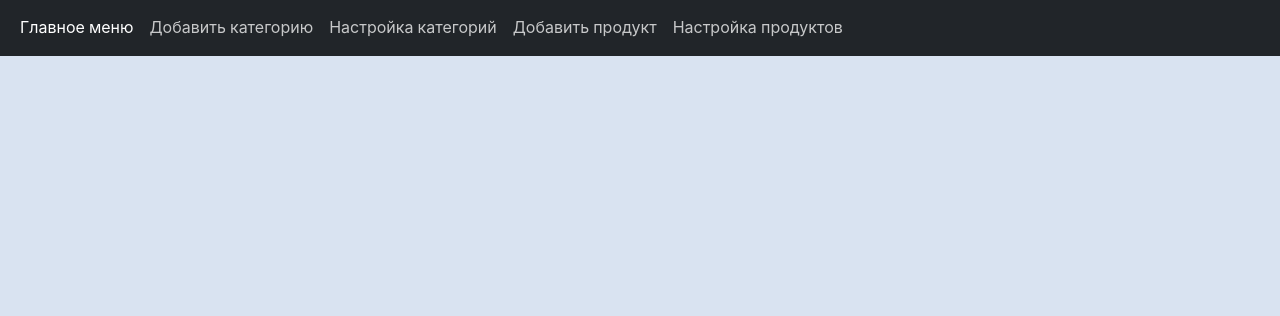
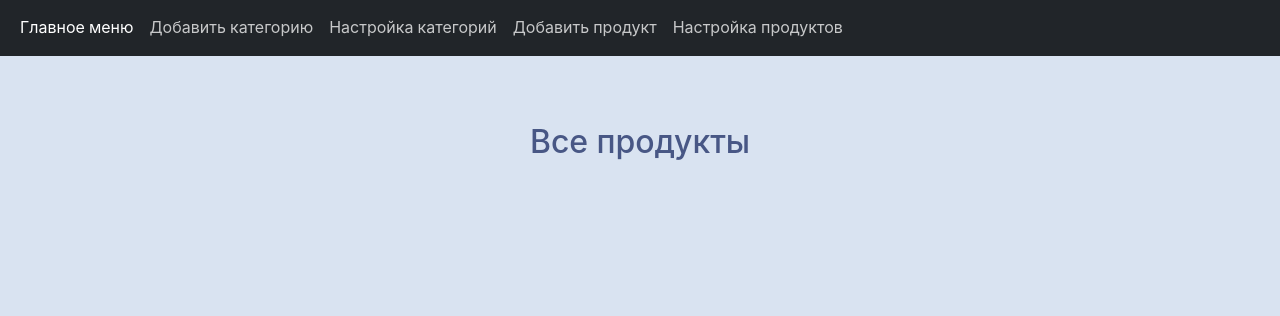
Before and after one commit to Abdullo2008/E-commerce-Site, a Django app: page /retrieve_product/ in a window 1280 px wide. Shown: the top 316 px of the page. Run offline with Django 5.2, Linux system fonts and the light colour scheme; data that the repository does not hold is empty; parts of the project's set-up code (start-up, migrations or seed data) failed here and were passed over; some libraries are stand-ins or nearby versions.

Commit message:
cosmetic changes

```diff
--- a/templates/category/retrieve_category.html
+++ b/templates/category/retrieve_category.html
@@ -18,6 +18,7 @@
 </style>
 
 <div class="container">
+    <h2>Все категории</h2>
     {% for category in categorys %}
     <h2>{{ category.name }}</h2>
     <div class="col-md-15 mb-3">
--- a/templates/product/retrieve_product.html
+++ b/templates/product/retrieve_product.html
@@ -18,6 +18,7 @@
 </style>
 
 <div class="container">
+    <h2>Все продукты</h2>
     {% for product in products %}
     <div class="row">
         <!-- Product Image on the left -->
```
